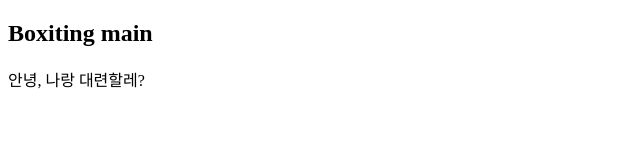
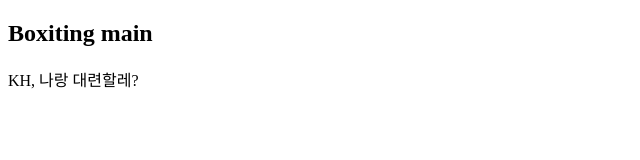
Before and after one commit to kihan21/boxiting, a plain HTML site: page index.html in a window 1280 px wide. Shown: the full height of the page, 0-640 px from the left. Drawn offline with Linux system fonts and the light colour scheme.

```diff
--- a/index.html
+++ b/index.html
@@ -8,6 +8,6 @@
 </head>
 <body>
     <h2>Boxiting main</h2>
-    <div>안녕, 나랑 대련할레?</div>
+    <div>KH, 나랑 대련할레?</div>
 </body>
 </html>
```
Also changed, not shown: 1 other file.
